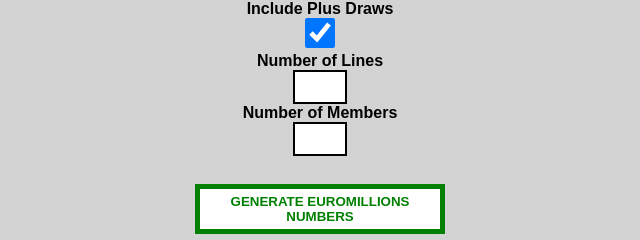
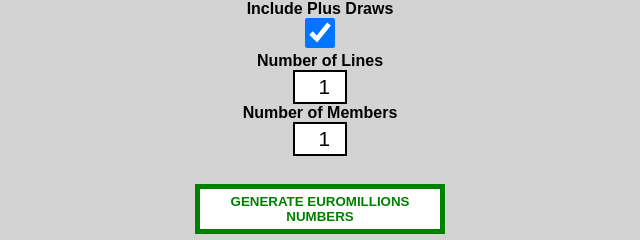
Before and after one commit to KevJord76/milestone-project-2, a plain HTML site: page index.html in a window 1280 px wide. Shown: the part 418-658 px from the top of the page, 320-960 px from the left. Drawn offline with Linux system fonts and the light colour scheme.

Commit message:
Set lottery criteria input boxes default/min values

```diff
--- a/assets/css/style.css
+++ b/assets/css/style.css
@@ -79,6 +79,7 @@
     height: 30px;
     width: 50px;
     font-size: 1.3rem;
+    text-align: right;
 }
 
 /* Generate random numbers button styling: default to euromillions colour green */
--- a/index.html
+++ b/index.html
@@ -42,12 +42,12 @@
 
             <!-- Lottery number of lines criteria -->
             <p>Number of Lines</p>
-            <input class="box-criteria" id="number-lines" type="number">
+            <input class="box-criteria" id="number-lines" type="number" value=1 min=1>
             <br>
 
             <!-- Lottery number of members criteria -->
             <p>Number of Members</p>
-            <input class="box-criteria" id="number-members" type="number">
+            <input class="box-criteria" id="number-members" type="number" value=1 min=1>
             <br><br>
         </div>
 
```
